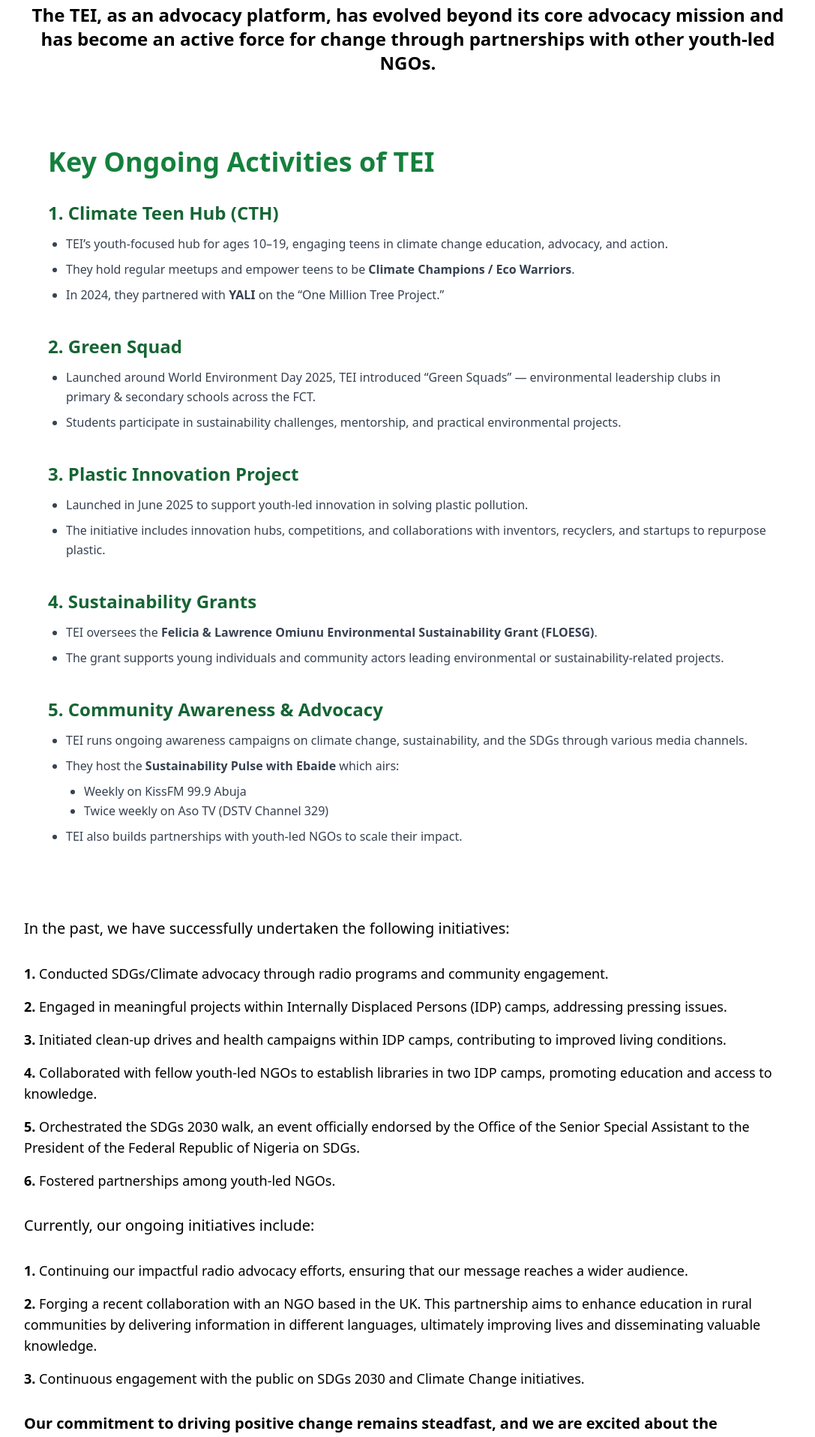
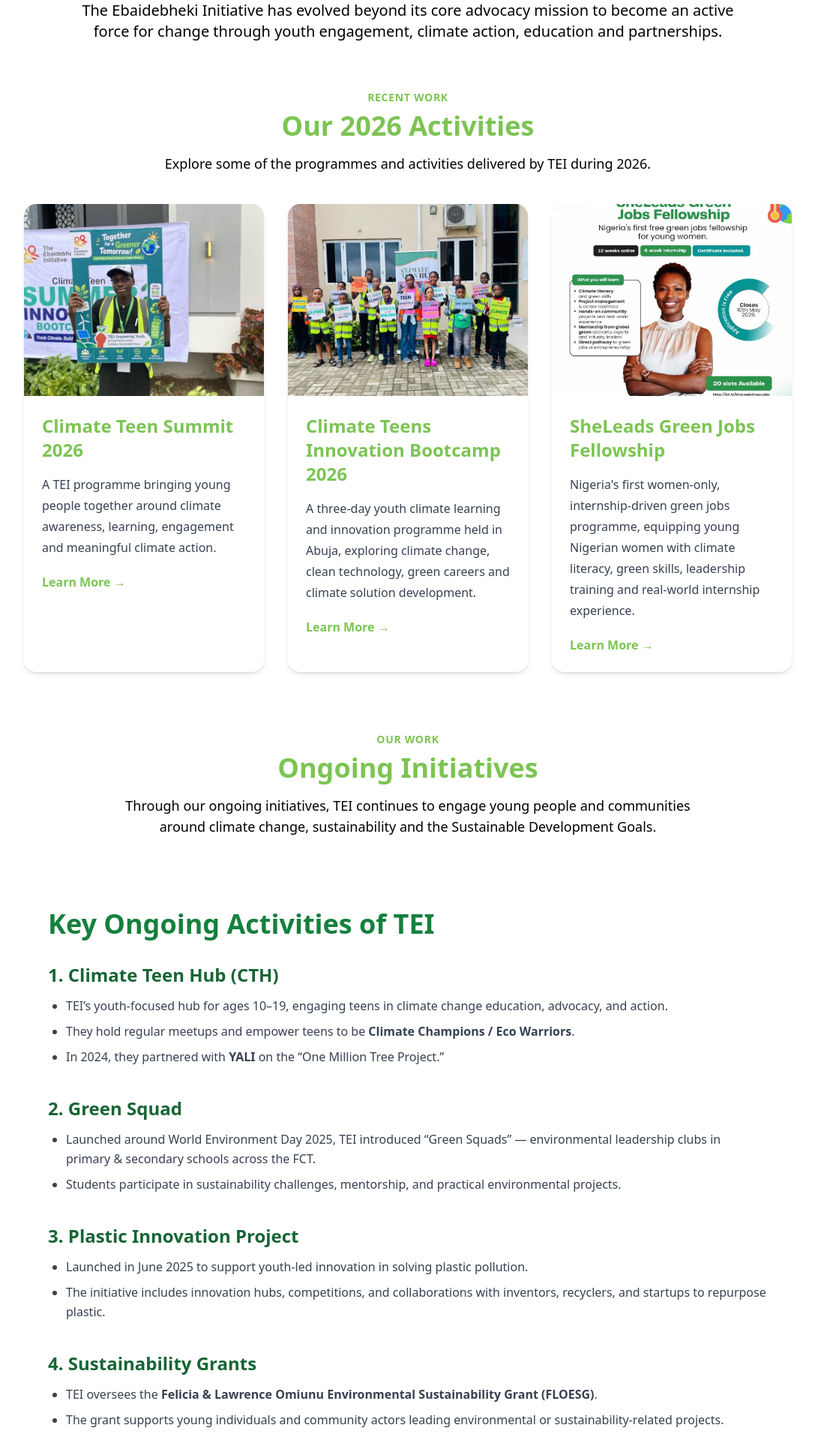
Before and after one commit to Noahdcoder/the-ebaidebheki-initiative, a Next.js app: page /activities in a window 1280 px wide. Shown: the part 180-2096 px from the top of the page at 75% size, without its empty margins (96-1183 px from the left). Built offline with nearby package versions, Linux system fonts and the light colour scheme.

Commit message:
Changed partners

```diff
--- a/src/pages/activities.tsx
+++ b/src/pages/activities.tsx
@@ -2,84 +2,265 @@ import Meta from "@/components/Meta";
 import Footer from "@/components/Footer";
 import NavBar from "@/components/NavBar";
 import ActivitiesSection from "@/components/ActivitiesSection";
+import Image from "next/image";
+import Link from "next/link";
 
-export default function About() {
+export default function Activities() {
+  /*
+   * ==========================================
+   * FEATURED 2026 ACTIVITIES
+   * ==========================================
+   *
+   * Add the actual images to:
+   * /public/images/
+   */
+
+  const featuredActivities = [
+    {
+      title: "Climate Teen Summit 2026",
+      description:
+        "A TEI programme bringing young people together around climate awareness, learning, engagement and meaningful climate action.",
+      image: "/images/climate-innovation-2.jpg",
+      link: "/climate-teen-summit-2026",
+    },
+
+    {
+      title: "Climate Teens Innovation Bootcamp 2026",
+      description:
+        "A three-day youth climate learning and innovation programme held in Abuja, exploring climate change, clean technology, green careers and climate solution development.",
+      image: "/images/climate-teen-hub-one.jpg",
+      link: "/climate-teens-innovation-bootcamp-2026",
+    },
+
+    {
+      title: "SheLeads Green Jobs Fellowship",
+      description:
+        "Nigeria's first women-only, internship-driven green jobs programme, equipping young Nigerian women with climate literacy, green skills, leadership training and real-world internship experience.",
+      image: "/images/sheleads-flyer.jpg",
+      link: "/sheleads-green-jobs-fellowship",
+    },
+  ];
+
   return (
     <>
       <Meta title="Activities" />
+
       <NavBar />
-      <main className="p-8 pt-28 space-y-8 md:px-16 lg:px-32">
-        <h1 className="text-center text-2xl text-flamingo font-bold md:text-4xl">
+
+      <main className="px-6 pt-28 pb-16 md:px-16 lg:px-32">
+        {/* ==========================================
+            PAGE HEADER
+        ========================================== */}
+
+        <section className="text-center">
+          <h1 className="text-3xl font-bold text-flamingo md:text-5xl">
             Activities
           </h1>
-        <h2 className="text-center text-xl text-emperor font-semibold md:text-2xl">
-          The TEI, as an advocacy platform, has evolved beyond its core advocacy
-          mission and has become an active force for change through partnerships
-          with other youth-led NGOs.
+
+          <p className="mx-auto mt-5 max-w-4xl text-lg leading-8 text-emperor md:text-xl">
+            The Ebaidebheki Initiative has evolved beyond its core advocacy
+            mission to become an active force for change through youth
+            engagement, climate action, education and partnerships.
+          </p>
+        </section>
+
+        {/* ==========================================
+            FEATURED 2026 ACTIVITIES
+        ========================================== */}
+
+        <section className="mt-16">
+          <div className="text-center">
+            <p className="text-sm font-semibold uppercase tracking-wider text-mantis">
+              Recent Work
+            </p>
+
+            <h2 className="mt-2 text-2xl font-bold text-mantis md:text-4xl">
+              Our 2026 Activities
             </h2>
+
+            <p className="mx-auto mt-4 max-w-3xl text-lg leading-7">
+              Explore some of the programmes and activities delivered by TEI
+              during 2026.
+            </p>
+          </div>
+
+          {/* ACTIVITY CARDS */}
+
+          <div className="mt-10 grid gap-8 md:grid-cols-2 lg:grid-cols-3">
+            {featuredActivities.map((activity) => (
+              <article
+                key={activity.title}
+                className="group overflow-hidden rounded-2xl bg-white shadow-md transition duration-300 hover:-translate-y-1 hover:shadow-xl"
+              >
+                {/* IMAGE */}
+
+                <div className="relative h-64 overflow-hidden">
+                  <Image
+                    src={activity.image}
+                    alt={activity.title}
+                    fill
+                    className="object-cover transition duration-500 group-hover:scale-105"
+                  />
+                </div>
+
+                {/* CONTENT */}
+
+                <div className="p-6">
+                  <h3 className="text-xl font-bold text-mantis md:text-2xl">
+                    {activity.title}
+                  </h3>
+
+                  <p className="mt-4 leading-7 text-gray-700">
+                    {activity.description}
+                  </p>
+
+                  <Link
+                    href={activity.link}
+                    className="mt-5 inline-block font-semibold text-mantis transition hover:text-flamingo"
+                  >
+                    Learn More →
+                  </Link>
+                </div>
+              </article>
+            ))}
+          </div>
+        </section>
+
+        {/* ==========================================
+            ONGOING INITIATIVES
+        ========================================== */}
+
+        <section className="mt-20">
+          <div className="text-center">
+            <p className="text-sm font-semibold uppercase tracking-wider text-mantis">
+              Our Work
+            </p>
+
+            <h2 className="mt-2 text-2xl font-bold text-mantis md:text-4xl">
+              Ongoing Initiatives
+            </h2>
+
+            <p className="mx-auto mt-4 max-w-3xl text-lg leading-7">
+              Through our ongoing initiatives, TEI continues to engage young
+              people and communities around climate change, sustainability and
+              the Sustainable Development Goals.
+            </p>
+          </div>
+
+          <div className="mt-8">
             <ActivitiesSection />
-        <h3 className="text-lg text-emperor font-medium md:text-xl">
-          In the past, we have successfully undertaken the following
-          initiatives:
-        </h3>
-        <ol className="text-lg  space-y-4">
-          <li>
-            <span className="font-bold">1. </span>Conducted SDGs/Climate
-            advocacy through radio programs and community engagement.
+          </div>
+        </section>
+
+        {/* ==========================================
+            PAST INITIATIVES
+        ========================================== */}
+
+        <section className="mt-20">
+          <div className="text-center">
+            <p className="text-sm font-semibold uppercase tracking-wider text-mantis">
+              Our History
+            </p>
+
+            <h2 className="mt-2 text-2xl font-bold text-mantis md:text-4xl">
+              Past Initiatives
+            </h2>
+
+            <p className="mx-auto mt-4 max-w-3xl text-lg leading-7">
+              Over the years, TEI has undertaken a number of initiatives aimed
+              at advocacy, community engagement, education and partnership
+              building.
+            </p>
+          </div>
+
+          <div className="mx-auto mt-10 max-w-4xl">
+            <ol className="space-y-6">
+              <li className="rounded-xl bg-gray-50 p-6">
+                <span className="font-bold text-mantis">
+                  1. SDGs and Climate Advocacy
+                </span>
+
+                <p className="mt-2 leading-7">
+                  Conducted SDGs and climate advocacy through radio programmes
+                  and community engagement.
+                </p>
               </li>
-          <li>
-            <span className="font-bold">2. </span>Engaged in meaningful projects
-            within Internally Displaced Persons (IDP) camps, addressing pressing
-            issues.
+
+              <li className="rounded-xl bg-gray-50 p-6">
+                <span className="font-bold text-mantis">
+                  2. IDP Camp Projects
+                </span>
+
+                <p className="mt-2 leading-7">
+                  Engaged in meaningful projects within Internally Displaced
+                  Persons (IDP) camps, addressing pressing issues.
+                </p>
               </li>
-          <li>
-            <span className="font-bold">3. </span>Initiated clean-up drives and
-            health campaigns within IDP camps, contributing to improved living
-            conditions.
+
+              <li className="rounded-xl bg-gray-50 p-6">
+                <span className="font-bold text-mantis">
+                  3. Clean-Up Drives and Health Campaigns
+                </span>
+
+                <p className="mt-2 leading-7">
+                  Initiated clean-up drives and health campaigns within IDP
+                  camps, contributing to improved living conditions.
+                </p>
               </li>
-          <li>
-            <span className="font-bold">4. </span>Collaborated with fellow
-            youth-led NGOs to establish libraries in two IDP camps, promoting
-            education and access to knowledge.
+
+              <li className="rounded-xl bg-gray-50 p-6">
+                <span className="font-bold text-mantis">
+                  4. Libraries in IDP Camps
+                </span>
+
+                <p className="mt-2 leading-7">
+                  Collaborated with fellow youth-led NGOs to establish libraries
+                  in two IDP camps, promoting education and access to knowledge.
+                </p>
               </li>
-          <li>
-            <span className="font-bold">5. </span>Orchestrated the SDGs 2030
-            walk, an event officially endorsed by the Office of the Senior
-            Special Assistant to the President of the Federal Republic of
-            Nigeria on SDGs.{" "}
+
+              <li className="rounded-xl bg-gray-50 p-6">
+                <span className="font-bold text-mantis">5. SDGs 2030 Walk</span>
+
+                <p className="mt-2 leading-7">
+                  Orchestrated the SDGs 2030 Walk, an event officially endorsed
+                  by the Office of the Senior Special Assistant to the President
+                  of the Federal Republic of Nigeria on SDGs.
+                </p>
               </li>
-          <li>
-            <span className="font-bold">6. </span>Fostered partnerships among
-            youth-led NGOs.{" "}
+
+              <li className="rounded-xl bg-gray-50 p-6">
+                <span className="font-bold text-mantis">
+                  6. Youth-Led NGO Partnerships
+                </span>
+
+                <p className="mt-2 leading-7">
+                  Fostered partnerships among youth-led NGOs.
+                </p>
               </li>
             </ol>
-        <h3 className="text-lg text-emperor font-medium md:text-xl">
-          Currently, our ongoing initiatives include:
-        </h3>
-        <ol className="text-lg  space-y-4">
-          <li>
-            <span className="font-bold">1. </span>Continuing our impactful radio
-            advocacy efforts, ensuring that our message reaches a wider
-            audience.
-          </li>
-          <li>
-            <span className="font-bold">2. </span>Forging a recent collaboration
-            with an NGO based in the UK. This partnership aims to enhance
-            education in rural communities by delivering information in
-            different languages, ultimately improving lives and disseminating
-            valuable knowledge.
-          </li>
-          <li>
-            <span className="font-bold">3. </span>Continuous engagement with the
-            public on SDGs 2030 and Climate Change initiatives.
-          </li>
-        </ol>
-        <p className="text-xl font-semibold">
-          Our commitment to driving positive change remains steadfast, and we
-          are excited about the opportunities and impact that lie ahead through
-          these ongoing endeavors.
+          </div>
+        </section>
+
+        {/* ==========================================
+            ONGOING COMMITMENT
+        ========================================== */}
+
+        <section className="mt-20">
+          <div className="rounded-2xl bg-mantis px-6 py-10 text-center text-white md:px-12 md:py-14">
+            <h2 className="text-2xl font-bold md:text-3xl">Our Commitment</h2>
+
+            <p className="mx-auto mt-4 max-w-3xl text-lg leading-8">
+              Our commitment to driving positive change remains steadfast.
+              Through climate advocacy, youth engagement, education,
+              partnerships and community action, TEI continues to create
+              opportunities for young people to contribute to a more sustainable
+              future.
             </p>
+          </div>
+        </section>
       </main>
+
       <Footer />
     </>
   );
```
Lines whose indentation alone changed are shown as unchanged.
